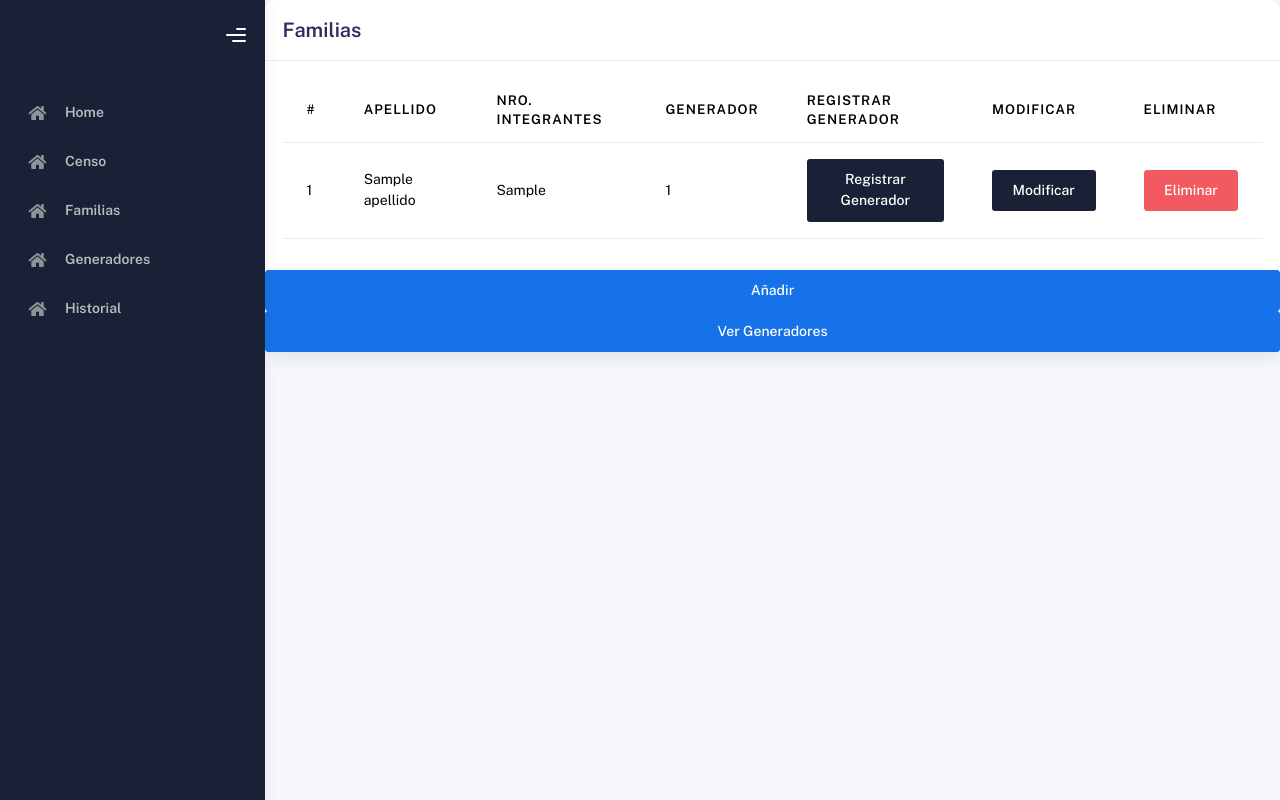
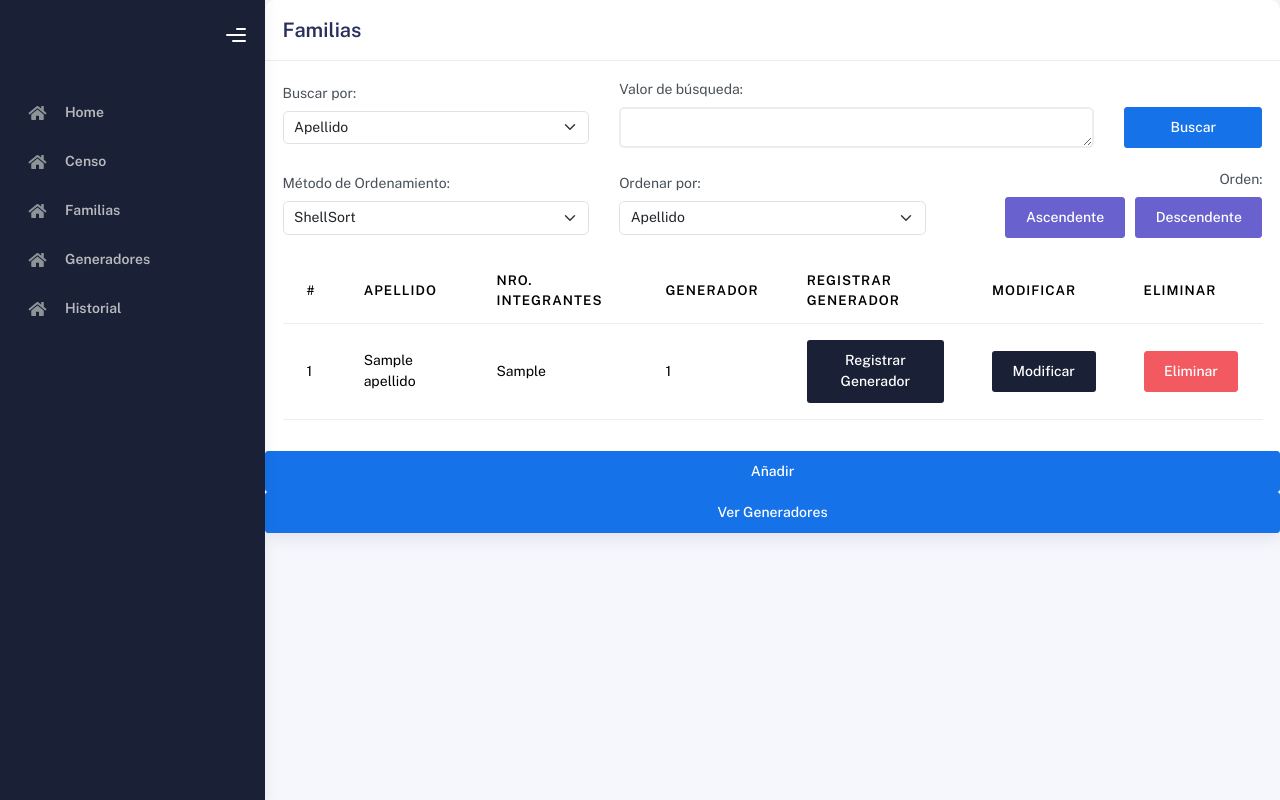
Before and after one commit to vinirmn007/Censo_Generadores, a Flask app: page /censo/familias in a window 1280 px wide. Run offline with Flask 3, Linux system fonts and the light colour scheme; a database or web service that is not in the repository returns one stand-in record (values such as "Sample title"); data that the repository does not hold is empty; some libraries are stand-ins or nearby versions.

Commit message:
add forms to order and search

```diff
--- a/censo_view/templates/base.html
+++ b/censo_view/templates/base.html
@@ -196,5 +196,7 @@
         fillColor: "rgba(255, 165, 52, .14)",
       });
     </script>
+    {% block scripts %}
+    {% endblock %}
   </body>
 </html>
--- a/censo_view/templates/parts/familias.html
+++ b/censo_view/templates/parts/familias.html
@@ -8,6 +8,64 @@
       <div class="card-title">Familias</div>
     </div>
     <div class="card-body">
+      <form id="busqueda-form" class="mb-4">
+        <div class="row g-2 align-items-center">
+            <!-- Selector de atributo de búsqueda -->
+            <div class="col-md-4">
+                <label for="atributo" class="form-label">Buscar por:</label>
+                <select class="form-select" id="atributo" name="atributo">
+                    <option value="apellido">Apellido</option>
+                    <option value="nroIntegrantes">Número de Integrantes</option>
+                    <option value="generadorId">Generador</option>
+                </select>
+            </div>
+
+            <!-- Campo de valor de búsqueda -->
+            <div class="col-md-6">
+                <label for="valor" class="form-label">Valor de búsqueda:</label>
+                <textarea class="form-control" id="valor" name="valor" rows="1"></textarea>
+            </div>
+
+            <!-- Botón de buscar -->
+            <div class="col-md-2 text-end">
+                <label class="form-label d-block invisible">Buscar</label>
+                <button type="button" class="btn btn-primary w-100" id="btn-buscar">Buscar</button>
+            </div>
+        </div>
+    </form>
+
+    <!-- Formulario de ordenamiento -->
+    <form id="ordenamiento-form" class="mb-4">
+        <div class="row g-2 align-items-center">
+            <!-- Selector de método de ordenamiento -->
+            <div class="col-md-4">
+              <label for="metodo" class="form-label">Método de Ordenamiento:</label>
+              <select class="form-select" id="metodo" name="metodo">
+                  <option value="shellsort">ShellSort</option>
+                  <option value="mergesort">MergeSort</option>
+                  <option value="quicksort">QuickSort</option>
+              </select>
+            </div>
+
+            <!-- Selector de criterio de ordenamiento -->
+            <div class="col-md-4">
+                <label for="criterio" class="form-label">Ordenar por:</label>
+                <select class="form-select" id="criterio" name="criterio">
+                    <option value="apellido">Apellido</option>
+                    <option value="nroIntegrantes">Número de Integrantes</option>
+                    <option value="generadorId">Generador</option>
+                </select>
+            </div>
+
+            <!-- Botones de orden -->
+            <div class="col-md-4 text-end">
+                <label class="form-label d-block">Orden:</label>
+                <button type="button" class="btn btn-secondary me-2" id="ascendente" data-orden="asc">Ascendente</button>
+                <button type="button" class="btn btn-secondary" id="descendente" data-orden="desc">Descendente</button>
+            </div>
+        </div>
+      </form>
+
       <table class="table table-hover">
         <thead>
           <tr>
@@ -46,3 +104,35 @@
     <a class="btn btn-primary" href="/censo/generadores">Ver Generadores</a>
 </div>
 {% endblock %}
+
+{% block scripts %}
+  <script>
+    document.addEventListener('DOMContentLoaded', function() {
+        const ordenamientoForm = document.getElementById('ordenamiento-form');
+        const tablaFamilias = document.getElementById('tabla-familias');
+
+        function cargarTabla(criterio, orden, metodo) {
+            fetch(`/censo/familias?criterio=${criterio}&orden=${orden}&metodo=${metodo}`, {
+                method: 'GET',
+                headers: {
+                    'X-Requested-With': 'XMLHttpRequest'
+                }
+            })
+            .then(response => response.text())
+            .then(data => {
+                tablaFamilias.innerHTML = data;
+            })
+            .catch(error => console.error('Error al cargar la tabla:', error));
+        }
+
+        ordenamientoForm.addEventListener('click', function(event) {
+            if (event.target.matches('.btn')) {
+                const criterio = document.getElementById('criterio').value;
+                const metodo = document.getElementById('metodo').value;
+                const orden = event.target.getAttribute('data-orden');
+                cargarTabla(criterio, orden, metodo);
+            }
+        });
+    });
+  </script>
+{% endblock %}
```
